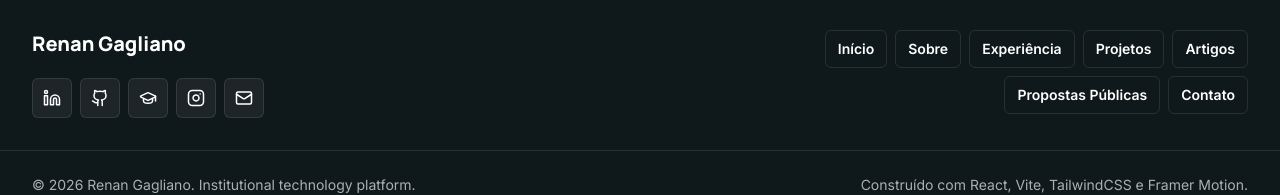
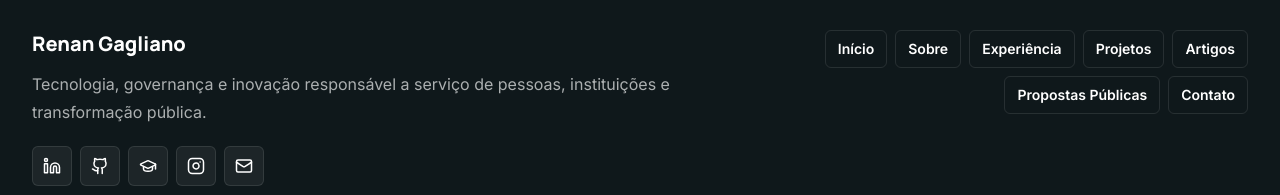
Before and after one commit to renangagliano/renan-gagliano-platform, a React (Vite) app: page / in a window 1280 px wide. Shown: the part 2378-2573 px from the top of the page. Built offline with nearby package versions, Linux system fonts and the light colour scheme; no server answers.

Commit message:
Refine footer copy and remove duplicated institutional text

```diff
--- a/src/data/site.js
+++ b/src/data/site.js
@@ -77,6 +77,7 @@ export const content = {
       title: "Liderança em tecnologia, governança e modernização digital.",
       summary:
         "Plataforma institucional para apresentar uma trajetória executiva em operações de TIC, segurança da informação, governança, infraestrutura, cloud, DevOps, educação tecnológica e inovação aplicada ao setor público e privado.",
+      footerSummary: "Tecnologia, governança e inovação responsável a serviço de pessoas, instituições e transformação pública.",
       location: "Brasil",
     },
     hero: {
@@ -273,6 +274,7 @@ export const content = {
       title: "Technology leadership, governance, and digital modernization.",
       summary:
         "An institutional platform presenting an executive trajectory in ICT operations, information security, governance, infrastructure, cloud, DevOps, technology education, and innovation for public and private sector modernization.",
+      footerSummary: "Technology, governance and responsible innovation serving people, institutions and public transformation.",
       location: "Brazil",
     },
     hero: {
```
